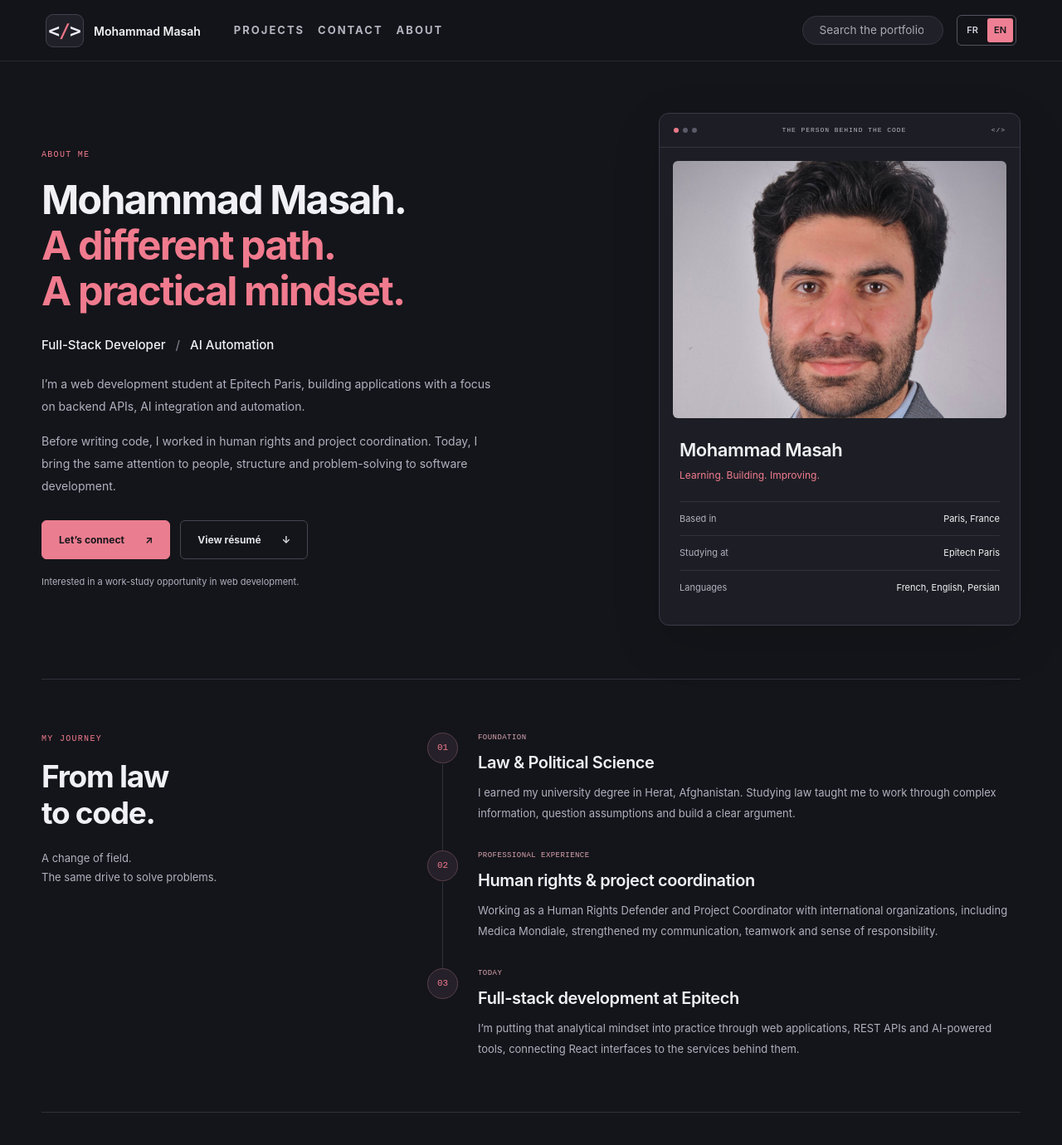
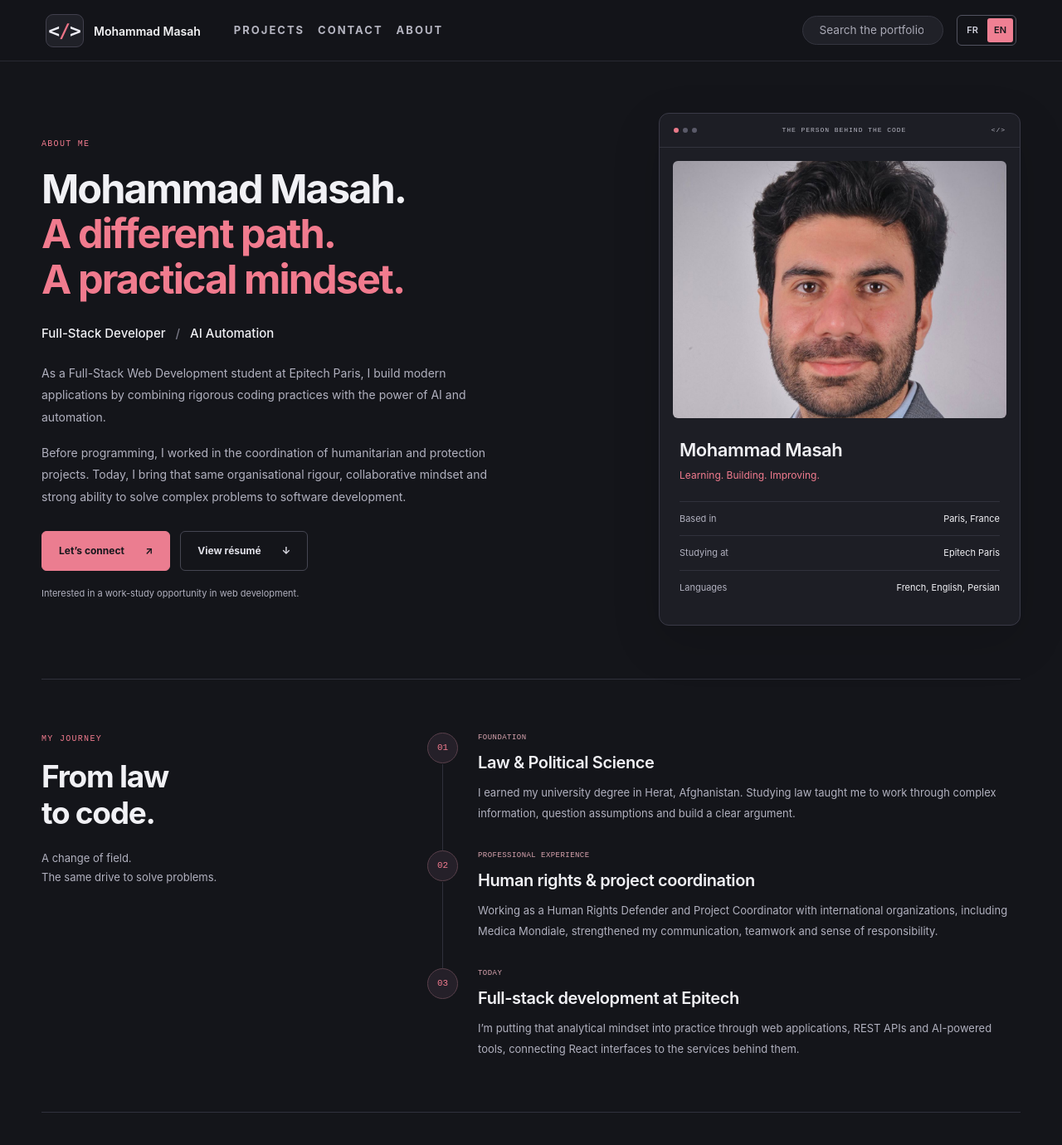
Before and after one commit to mohammadmasah/Portfolio, a Jekyll site: the page built from _pages/en/about.md, in a window 1280 px wide and 1400 px high. Shown: the top 1380 px of the window at 83% size. Built offline with Jekyll 4.4.1, drawn with Linux system fonts in a browser that asks for light colours; nearby versions of some CDN libraries.

Commit message:
content: refine full-stack and AI positioning in French and English
Update the hero statement and developer title, remove the repeated hero name, and describe humanitarian project coordination in the biography.

Validation: Jekyll build passed for this commit.

```diff
--- a/_pages/en/about.md
+++ b/_pages/en/about.md
@@ -19,8 +19,8 @@
       <p class="hp-eyebrow">ABOUT ME</p>
       <h1 id="about-title">Mohammad Masah.<br><em>A different path.<br>A practical mindset.</em></h1>
       <p class="about-role">Full-Stack Developer <span aria-hidden="true">/</span> AI Automation</p>
-      <p class="about-lead">I’m a web development student at Epitech Paris, building applications with a focus on backend APIs, AI integration and automation.</p>
-      <p class="about-summary">Before writing code, I worked in human rights and project coordination. Today, I bring the same attention to people, structure and problem-solving to software development.</p>
+      <p class="about-lead">As a Full-Stack Web Development student at Epitech Paris, I build modern applications by combining rigorous coding practices with the power of AI and automation.</p>
+      <p class="about-summary">Before programming, I worked in the coordination of humanitarian and protection projects. Today, I bring that same organisational rigour, collaborative mindset and strong ability to solve complex problems to software development.</p>
       <div class="hp-actions"><a class="hp-button" href="{{ '/contact.html' | prepend: locale_prefix | relative_url }}">Let’s connect <span aria-hidden="true">↗</span></a><a class="hp-button hp-button-secondary" href="{{ '/assets/docs/MASAH_Mohammad Haroon_CV.pdf' | relative_url }}">View résumé <span aria-hidden="true">↓</span></a></div>
       <p class="about-opportunity">Interested in a work-study opportunity in web development.</p>
     </div>
--- a/_pages/en/index.html
+++ b/_pages/en/index.html
@@ -15,8 +15,8 @@
 <div class="portfolio-home">
   <section class="hp-hero hp-shell" aria-labelledby="hero-title">
     <div class="hp-hero-copy">
-      <h1 id="hero-title">Mohammad Masah<span>Full-Stack<br>Developer<span class="hp-period">.</span><span class="hp-hero-specialty">AI Automation</span></span></h1>
-      <p class="hp-intro">I build web applications, APIs, and automation tools.<br>An Epitech student bringing an analytical mindset from law to software development.</p>
+      <h1 id="hero-title" class="hp-hero-title">Full-Stack Web Developer <em>&amp; AI Automation</em></h1>
+      <p class="hp-intro">Combining the rigour of Full-Stack development with the power of AI integrations (LLMs &amp; Automation) to build intelligent, high-performance, scalable web applications.</p>
       <div class="hp-actions"><a class="hp-button" href="#projects">Explore my projects <span aria-hidden="true">↗</span></a><a class="hp-button hp-button-secondary" href="{{ '/assets/docs/MASAH_Mohammad Haroon_CV.pdf' | relative_url }}">View résumé <span aria-hidden="true">↓</span></a></div>
       <div class="hp-proof"><div><strong>+10</strong><span>Projects documented</span></div><div><strong>Web + AI</strong><span>Applications & automation</span></div><div><strong>Epitech</strong><span>Web development student</span></div></div>
     </div>
--- a/assets/css/home.css
+++ b/assets/css/home.css
@@ -27,6 +27,8 @@
 .portfolio-home h1 { font-size: 25px; font-weight: 500 !important; letter-spacing: -.025em !important; line-height: 1.25; margin: 0 0 24px; }
 .portfolio-home h1 > span { display: block; font-size: clamp(44px, 4.5vw, 64px); line-height: 1.06; font-weight: 720; letter-spacing: -.045em; margin-top: 12px; }
 .hp-period { color: var(--hp-accent); }
+.portfolio-home h1.hp-hero-title { font-size: clamp(36px, 4vw, 58px); font-weight: 700 !important; line-height: 1.12; letter-spacing: -.04em !important; text-wrap: balance; }
+.hp-hero-title em { color: var(--hp-accent); font-style: normal; }
 .portfolio-home h1 .hp-hero-specialty { display: block; margin-top: 12px; font-size: .48em; line-height: 1.3; font-weight: 500; letter-spacing: -.02em; color: var(--hp-accent); }
 .hp-intro { color: var(--hp-muted); font-size: 14px; line-height: 1.85; max-width: 470px; margin-bottom: 26px; }
 .hp-actions { display: flex; gap: 12px; flex-wrap: wrap; }
--- a/index.html
+++ b/index.html
@@ -15,8 +15,8 @@
 <div class="portfolio-home">
   <section class="hp-hero hp-shell" aria-labelledby="hero-title">
     <div class="hp-hero-copy">
-      <h1 id="hero-title">Mohammad Masah<span>Développeur<br>Full-Stack<span class="hp-period">.</span><span class="hp-hero-specialty">Automatisation IA</span></span></h1>
-      <p class="hp-intro">Je développe des applications web, des API et des outils d’automatisation.<br>Étudiant à Epitech, je mets mon esprit d’analyse, acquis en droit, au service du développement logiciel.</p>
+      <h1 id="hero-title" class="hp-hero-title">Développeur Web Full-Stack <em>&amp; Automatisation IA</em></h1>
+      <p class="hp-intro">Allier la rigueur du développement Full-Stack à la puissance des intégrations IA (LLM &amp; Automation) pour concevoir des applications web intelligentes, performantes et scalables.</p>
       <div class="hp-actions"><a class="hp-button" href="#projects">Découvrir mes projets <span aria-hidden="true">↗</span></a><a class="hp-button hp-button-secondary" href="{{ '/assets/docs/MASAH_Mohammad Haroon_CV.pdf' | relative_url }}">Voir mon CV <span aria-hidden="true">↓</span></a></div>
       <div class="hp-proof"><div><strong>+10</strong><span>Projets documentés</span></div><div><strong>Web + IA</strong><span>Applications et automatisation</span></div><div><strong>Epitech</strong><span>Étudiant en développement web</span></div></div>
     </div>
```
Also changed, not shown: _pages/about.md (+2 -2 lines).
